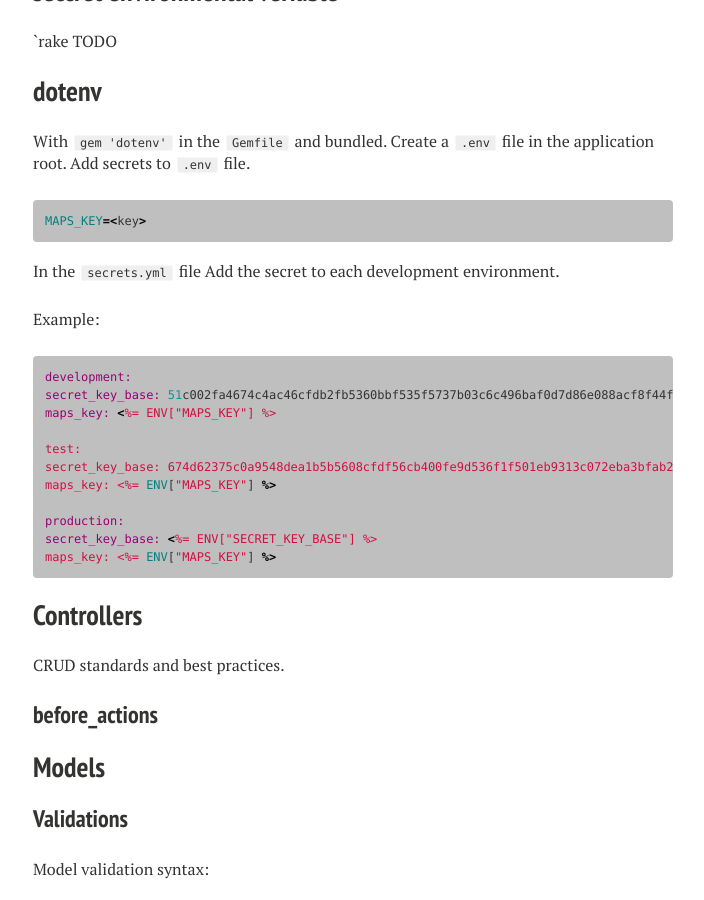
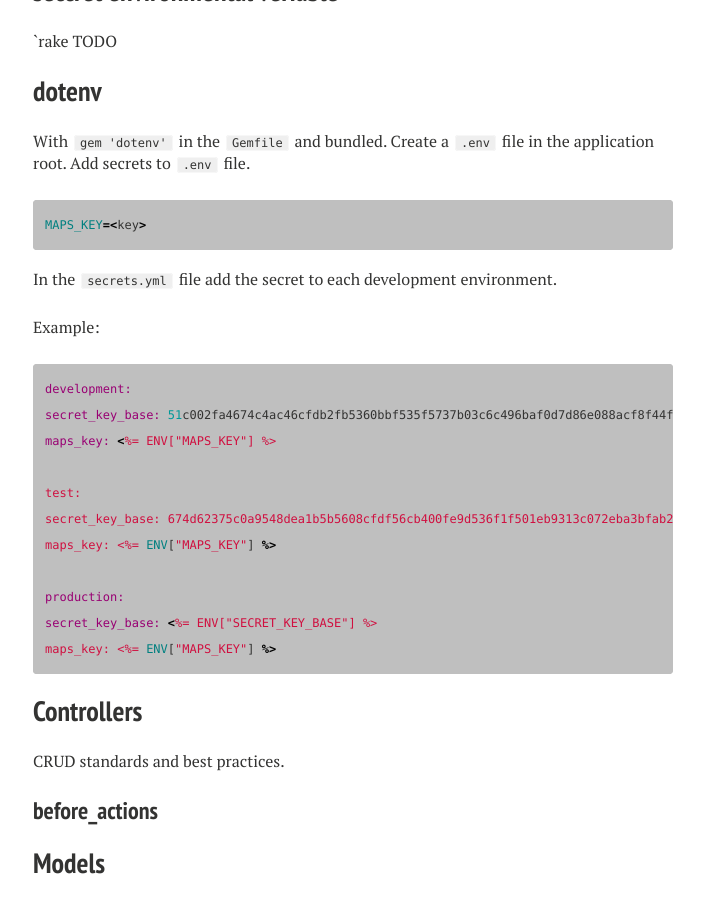
Before and after one commit to kpearson/kpearson.github.io, a Jekyll site: the page built from _posts/rails/2013-08-23-rails-from-zero.md, in a window 1280 px wide and 900 px high, scrolled down 4195 px. Shown: the whole window, without its empty margins (287-991 px from the left). Built offline with Jekyll 4.4.1, drawn with Linux system fonts in a browser that asks for light colours; nearby versions of some CDN libraries; Markdown is read by kramdown in place of the engine named in the settings.

````diff
--- a/Gemfile
+++ b/Gemfile
@@ -1,5 +1,6 @@
 source 'https://rubygems.org'
 
 gem 'jekyll'
+gem "rouge"
 gem "jekyll-sitemap"
 gem 'octopress', '~> 3.0.0.rc.12'
--- a/_config.yml
+++ b/_config.yml
@@ -8,9 +8,9 @@ url:
 # Jekyll configuration
 
 permalink:   /:categories/:title/
-markdown:    kramdown
-highlighter: pygments
-fenced_code_blocks: pygments
+markdown:   redcarpet
+highlighter: rouge
+fenced_code_blocks: rouge
 sass:
   sass_dir: _sass
   style: compressed
--- a/_posts/rails/2013-08-23-rails-from-zero.md
+++ b/_posts/rails/2013-08-23-rails-from-zero.md
@@ -213,16 +213,16 @@ With `gem 'dotenv'` in the `Gemfile` and bundled.
 Create a `.env` file in the application root.
 Add secrets to `.env` file.
 
-{% highlight ruby %}
+```ruby
 MAPS_KEY=<key>
-{% endhighlight %}
+```
 
 In the `secrets.yml` file
-Add the secret to each development environment.
+add the secret to each development environment.
 
 Example:
 
-{% highlight ruby %}
+```ruby
 development:
 secret_key_base: 51c002fa4674c4ac46cfdb2fb5360bbf535f5737b03c6c496baf0d7d86e088acf8f44f114bb1dcab58d6dc5e0e7b789c966ad8018dd20724deb23570fc0ef66b
 maps_key: <%= ENV["MAPS_KEY"] %>
@@ -234,7 +234,7 @@ maps_key: <%= ENV["MAPS_KEY"] %>
 production:
 secret_key_base: <%= ENV["SECRET_KEY_BASE"] %>
 maps_key: <%= ENV["MAPS_KEY"] %>
-{% endhighlight %}
+```
 
 ## Controllers
 CRUD standards and best practices.
@@ -245,12 +245,12 @@ CRUD standards and best practices.
 ### Validations
 Model validation syntax:
 
-{% highlight ruby %}
+```ruby
 class Article < ActiveRecord::Base
   belongs_to :articles
   validates  :title, presence: true,	length: { minimum: 5 }
 end
-{% endhighlight %}
+```
 ## Sessions
 What is where and what things look like.
 A session is lives in the browsers momory when parts of it ar esaved they are saved in a cookie
@@ -262,10 +262,10 @@ saving a shopping cart in a cookie would intail storing the item id and and user
 Rookie stored carts are more fraginle but more consistantly stored. db carts require db interactions.
 
 ### Authentication
-					TODO:
+    TODO:
 
 ### Authorization
-					TODO:
+    TODO:
 
 #### Cancancan
 _Often over kill. If two or fewer logedin user rolels are called for a hand crafted soultion is probably the way to go._
````
Also changed, not shown: Gemfile.lock.
